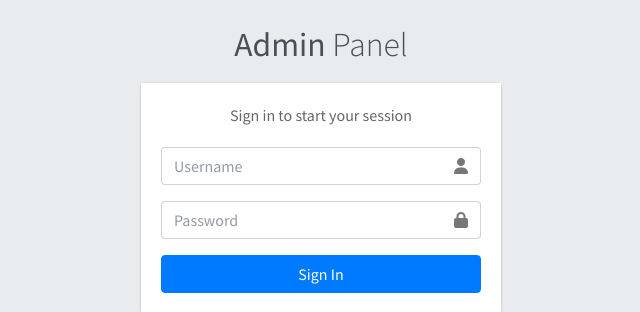
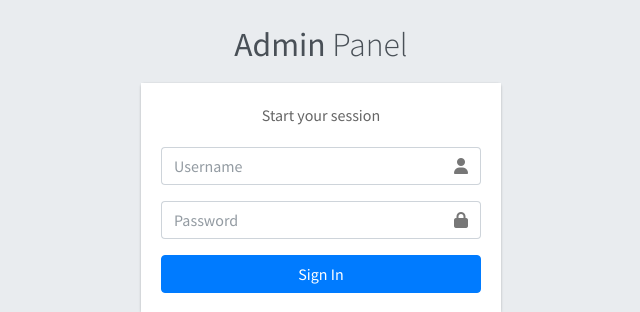
Before and after one commit to zulfarida0107-crypto/percobaan1, a PHP site: the page made by login copy.php in a window 1280 px wide. Shown: the part 234-546 px from the top of the page, without its empty margins (319-959 px from the left). Run offline with PHP 8.4, Linux system fonts and the light colour scheme; some libraries are stand-ins or nearby versions.

Commit message:
fix: update pesan halaman login dari 'Sign in to' menjadi 'Start your session'

```diff
--- a/login copy.php
+++ b/login copy.php
@@ -27,7 +27,7 @@ if (isset($_SESSION['user'])) {
   </div>
   <div class="card">
     <div class="card-body login-card-body">
-      <p class="login-box-msg">Sign in to start your session</p>
+      <p class="login-box-msg">Start your session</p>
 
       <?php
       if (isset($_SESSION['error'])) {
```
